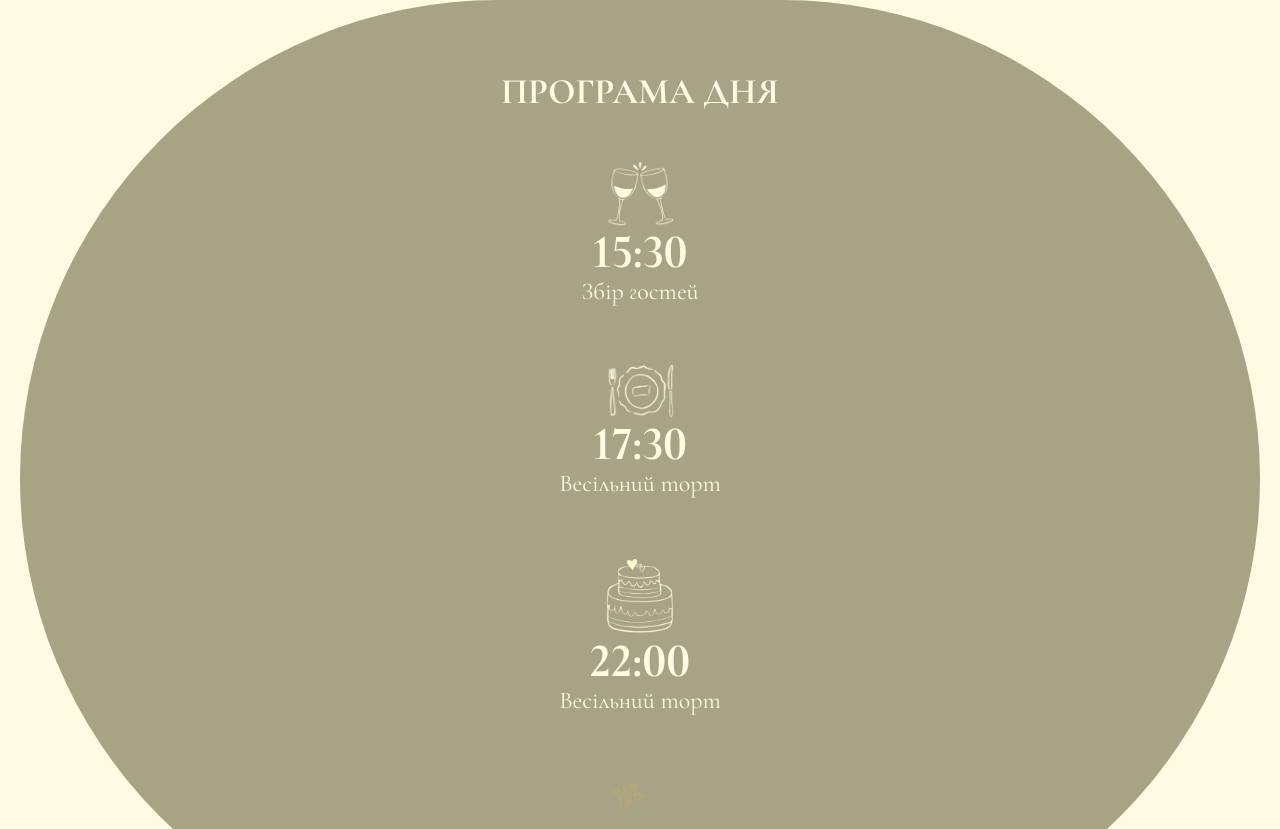
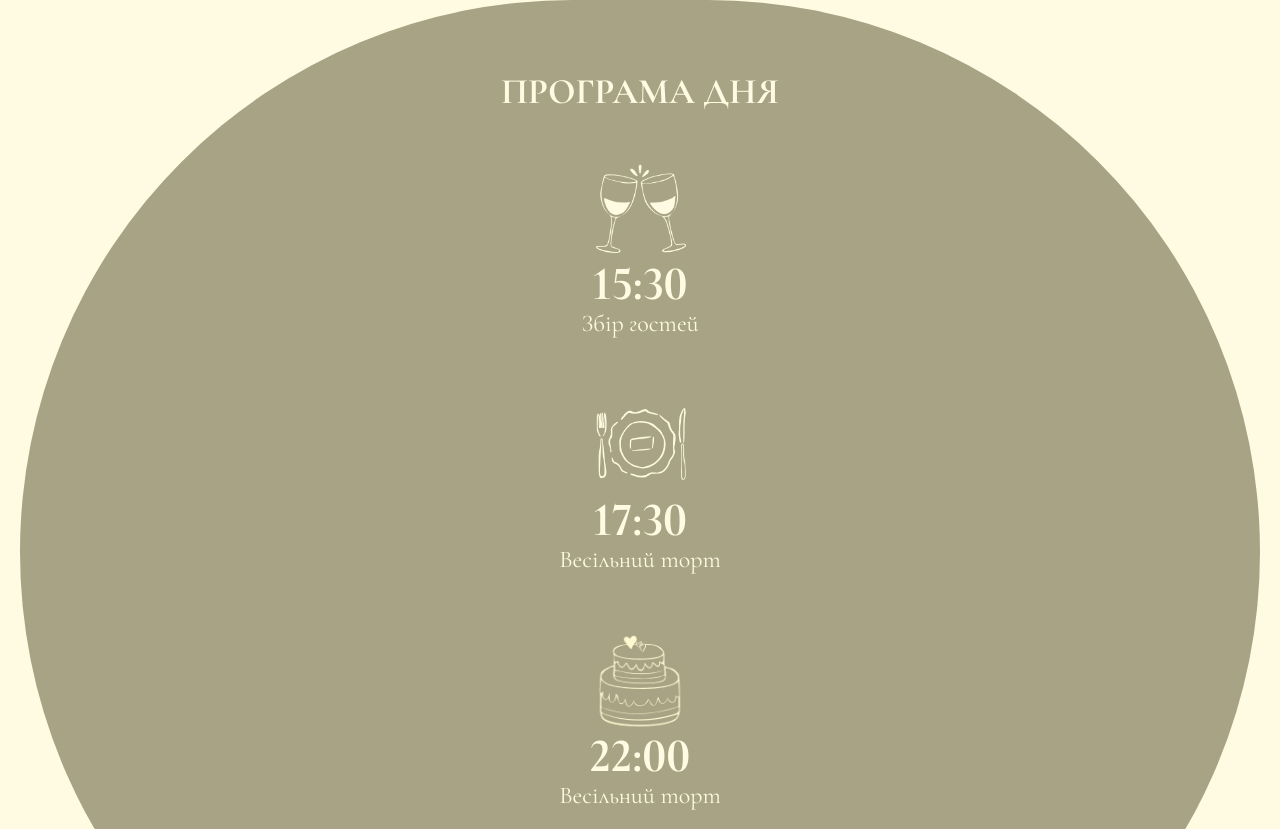
Before and after one commit to MwahMallah/WeddingSite, a Next.js app: page / in a window 1280 px wide. Shown: the part 3291-4120 px from the top of the page. Built offline with nearby package versions, Linux system fonts and the light colour scheme.

Commit message:
changed salute.pg

```diff
--- a/app/components/DayProgram/ProgramItem.tsx
+++ b/app/components/DayProgram/ProgramItem.tsx
@@ -10,10 +10,12 @@ export interface ProgramItemProps {
 export default function ProgramItem({imageSrc, time, desc, cn}: ProgramItemProps) {
     return <div className={`flex flex-col justify-center items-center py-4 ${cn}`}>
         <Image
+            alt={desc}
             src={imageSrc}
             width={72}
             height={81}
-            alt={"Торт"} />
+            className="w-25 h-25 object-contain"
+        />
 
         <p className="text-5xl font-bold">{time}</p>
         <p className="text-2xl">{desc}</p>
```
Also changed, not shown: public/images/Salute.png.
